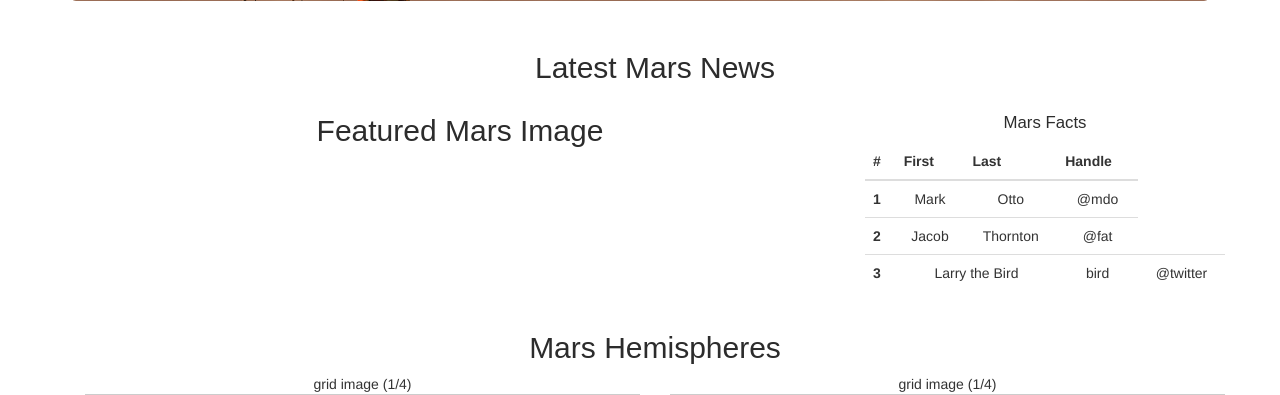
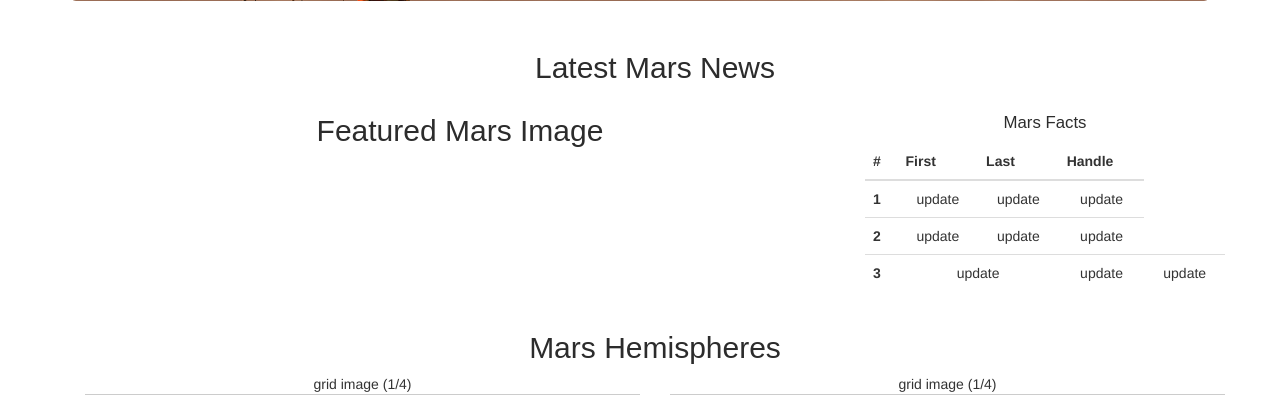
Before and after one commit to angelilucila/web-scrape-challenge, a Flask app: template templates/index.html in a window 1280 px wide. Shown: the part 238-633 px from the top of the page. Run offline with Flask 2, Linux system fonts and the light colour scheme; the template is opened without the code that fills it, so the values that code supplies are empty; some libraries are stand-ins or nearby versions.

Commit message:
Add files via upload

```diff
--- a/templates/index.html
+++ b/templates/index.html
@@ -89,21 +89,21 @@
                 <tbody>
                   <tr>
                     <th scope="row">1</th>
-                    <td>Mark</td>
-                    <td>Otto</td>
-                    <td>@mdo</td>
+                    <td>update</td>
+                    <td>update</td>
+                    <td>update</td>
                   </tr>
                   <tr>
                     <th scope="row">2</th>
-                    <td>Jacob</td>
-                    <td>Thornton</td>
-                    <td>@fat</td>
+                    <td>update</td>
+                    <td>update</td>
+                    <td>update</td>
                   </tr>
                   <tr>
                     <th scope="row">3</th>
-                    <td colspan="2">Larry the Bird</td>
-                    <td>bird</td>
-                    <td>@twitter</td>
+                    <td colspan="2">update</td>
+                    <td>update</td>
+                    <td>update</td>
                   </tr>
                 </tbody>
               </table>
```
